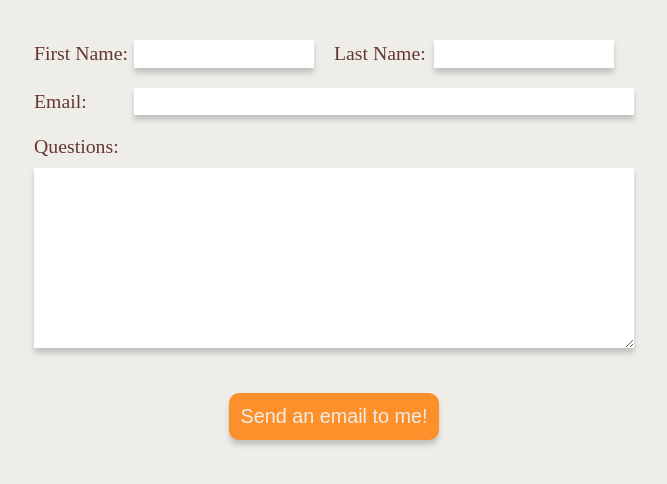
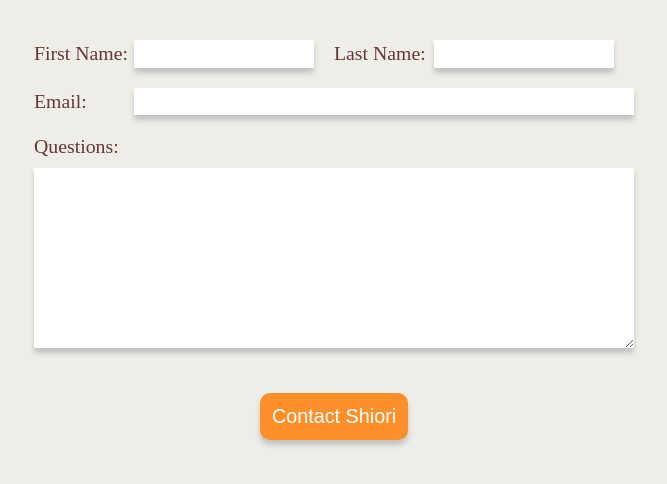
Before and after one commit to Sozai83/shiori-portfolio, a Next.js app: page /components/contactform in a window 1280 px wide. Shown: the top 484 px of the page, without its empty margins (306-973 px from the left). Built offline with nearby package versions, Linux system fonts and the light colour scheme.

Commit message:
modified submit button label

```diff
--- a/src/pages/components/contactform.js
+++ b/src/pages/components/contactform.js
@@ -57,7 +57,7 @@ export default function Contact() {
                     onChange={(e)=>{setQuery(e.target.value)}}
                     required/>
             </div>
-            <button type="submit">Send an email to me!</button>
+            <button type="submit">Contact Shiori</button>
           </form>
 
   )
--- a/src/styles/home/ContactForm.module.scss
+++ b/src/styles/home/ContactForm.module.scss
@@ -58,7 +58,7 @@
         font-size: 1em;
         padding: 10px;
         margin: 20px auto;
-        color: variables.$ivory;
+        color: variables.$white;
         background-color: variables.$tangerine;
         border: 2px solid variables.$tangerine;
         font-weight: 500;
@@ -67,8 +67,9 @@
         &:hover{
             cursor: pointer;
             color: variables.$tangerine;
-            background-color: variables.$ivory;
+            background-color: variables.$white;
             border: 2px solid variables.$tangerine;
+            border-radius: 60px;
         }
     }
 }
```
